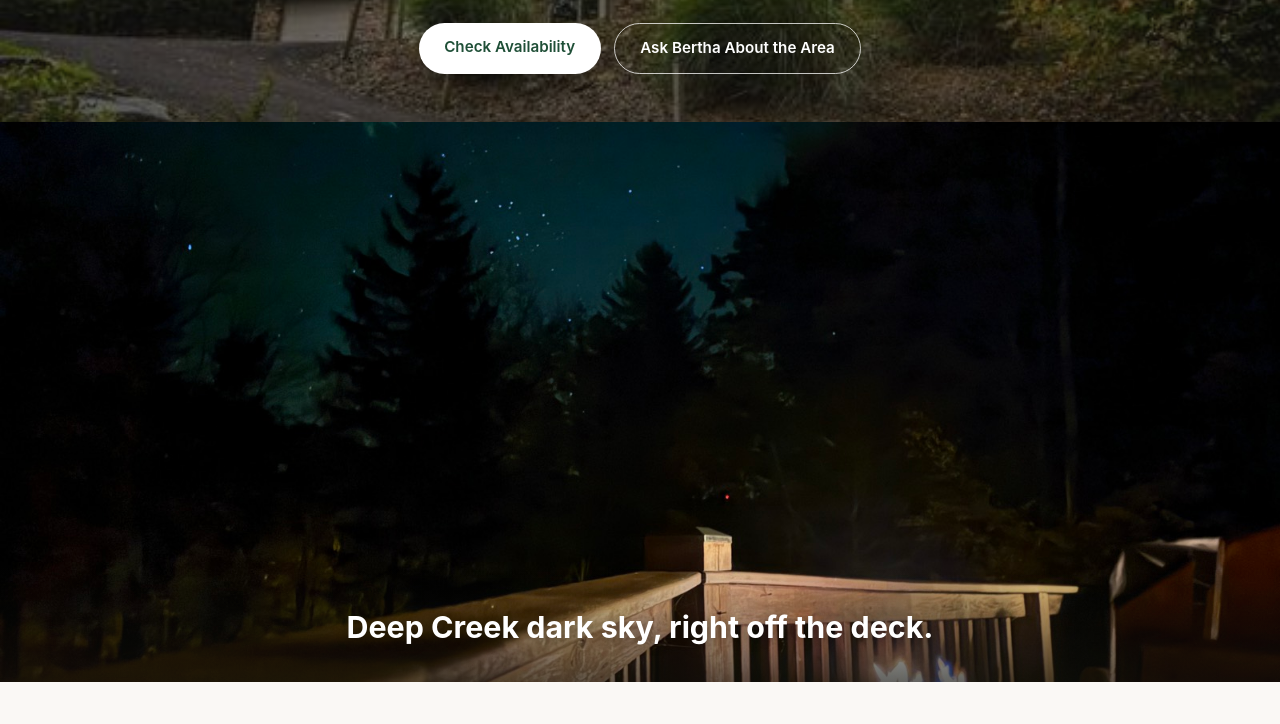
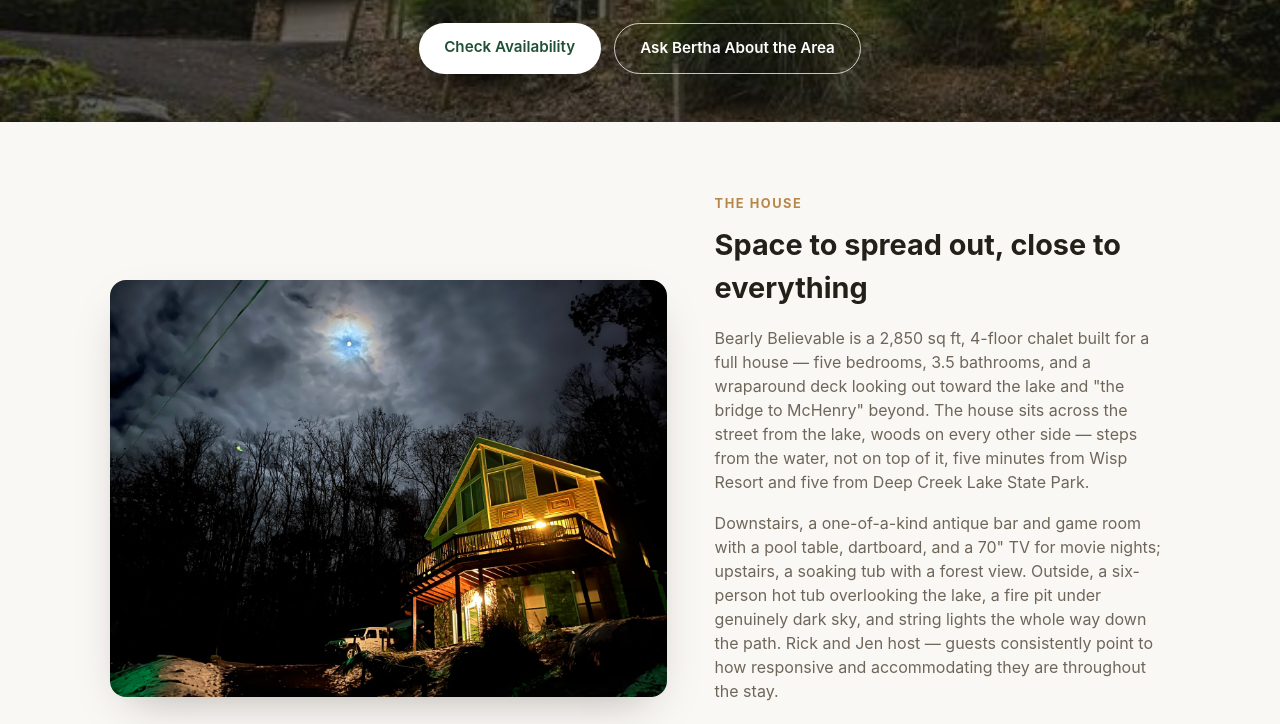
Before and after one commit to drstrick007/deep-creek-honestly, a plain HTML site: page index.html in a window 1280 px wide. Shown: the part 442-1166 px from the top of the page. Drawn offline with Linux system fonts and the light colour scheme.

Commit message:
Remove two outdated firepit photos (real, no longer at the house)
Rick's direct correction: deck-fire-stars.jpg and the photo misfiled as
game-room-pool-table.jpg both show the old gas fireplace/firepit, which
is no longer present at the property -- broke and was removed. Real
photos, just outdated ones; nothing in the image itself could indicate
that, only Rick knew.

Removed the standalone 'primary-experience' hero banner section (built
entirely around deck-fire-stars.jpg -- no sensible way to keep it without
that image) and the one gallery grid entry for the other photo. No
replacement image swapped in, per explicit instruction -- a real
replacement is coming later, not guessing at one now.

```diff
--- a/index.html
+++ b/index.html
@@ -131,11 +131,6 @@
   </div>
 </div>
 
-<div class="primary-experience">
-  <img src="photos/deck-fire-stars.jpg" alt="Fire pit blazing on the deck under a real, genuinely dark starry sky">
-  <div class="caption"><h2>Deep Creek dark sky, right off the deck.</h2></div>
-</div>
-
 <section id="about">
   <div class="about-grid">
     <img src="photos/moonlight-exterior.jpg" alt="Bearly Believable exterior at night, moonlit, with the deck lit up">
@@ -177,7 +172,6 @@
     <a href="photos/hot-tub-view.jpg" target="_blank"><img src="photos/hot-tub-view.jpg" alt="Soaking tub"></a>
     <a href="photos/deck-adirondack-chairs.jpg" target="_blank" class="wide"><img src="photos/deck-adirondack-chairs.jpg" alt="Deck seating with fire pit"></a>
     <a href="photos/bb-sign.jpg" target="_blank"><img src="photos/bb-sign.jpg" alt="Cozy lounge, dog-friendly"></a>
-    <a href="photos/game-room-pool-table.jpg" target="_blank"><img src="photos/game-room-pool-table.jpg" alt="Night deck view toward the mountain"></a>
     <a href="photos/firepit-mountain-view.jpg" target="_blank"><img src="photos/firepit-mountain-view.jpg" alt="Bunk-bed bedroom"></a>
     <a href="photos/living-room-cozy.jpg" target="_blank" class="wide"><img src="photos/living-room-cozy.jpg" alt="Living room"></a>
     <a href="photos/starry-sky.jpg" target="_blank"><img src="photos/starry-sky.jpg" alt="Night sky from the property"></a>
```
